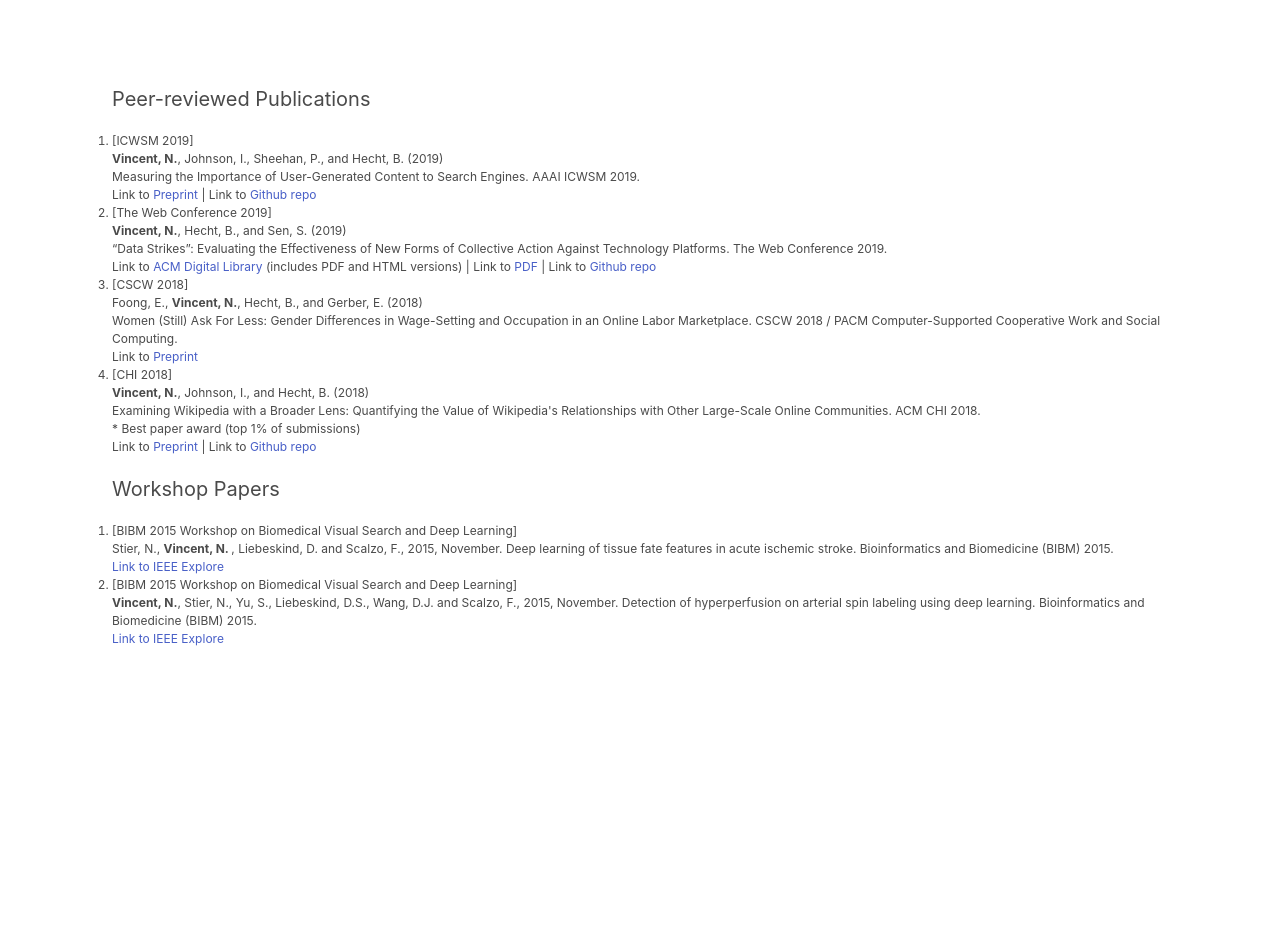
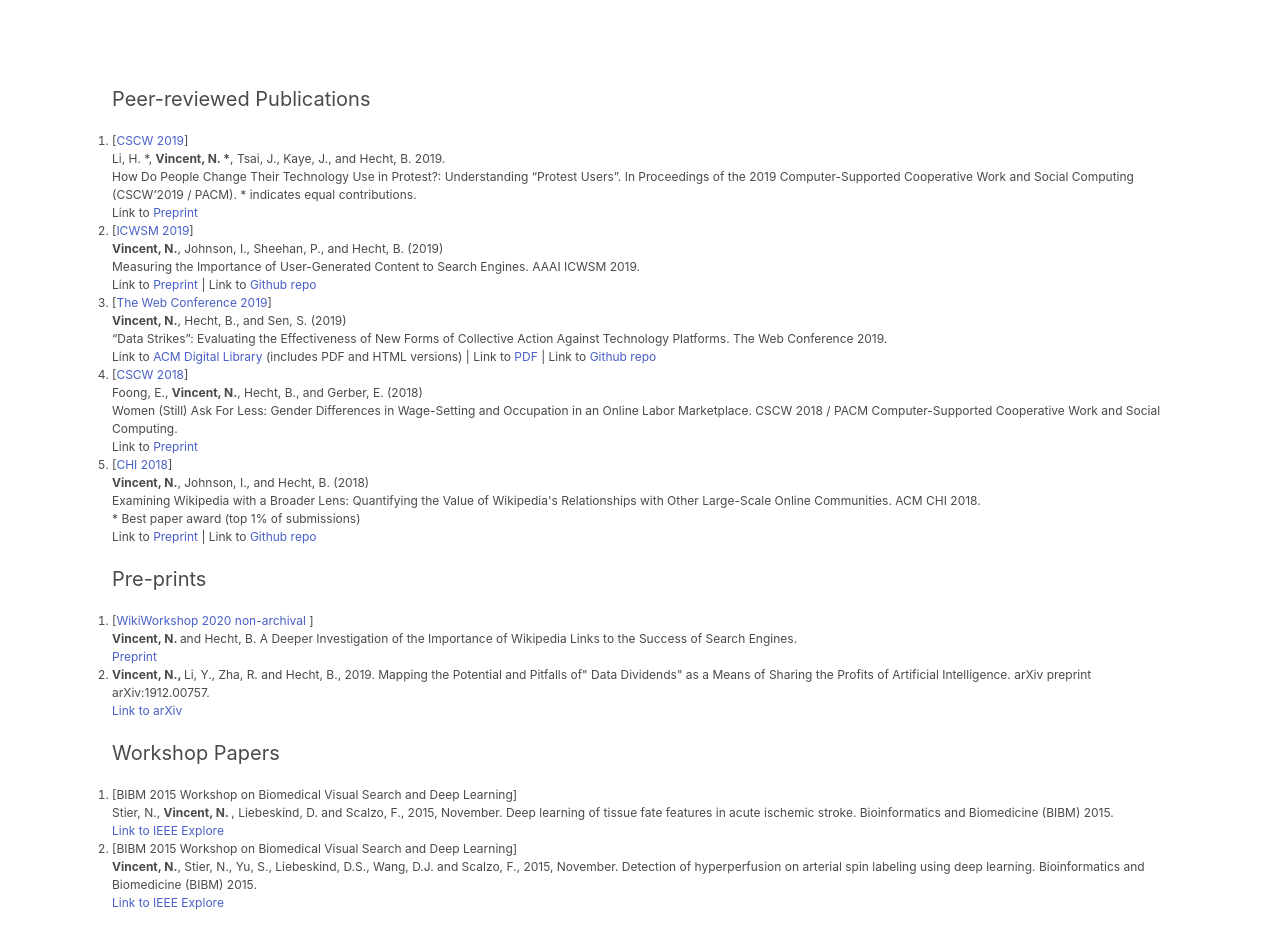
Before and after one commit to nickmvincent/nickvincent-personal-site, a Vue app: page /#/ in a window 1280 px wide. Shown: the part 340-1288 px from the top of the page. Before the commit the page ends 1048 px from the top, so only its background shows below. Built offline with nearby package versions, Linux system fonts and the light colour scheme.

Commit message:
update pubs

```diff
--- a/src/components/Hello.vue
+++ b/src/components/Hello.vue
@@ -12,7 +12,8 @@
             <p>
               <span class="subtitle is-bold">Nick Vincent</span>
             </p>
-            <p>3rd-year PhD student in the <a href="http://www.psagroup.org"> People, Space, and Algorithms Research Group
+            <p>3rd-year PhD student in the <a href="http://www.psagroup.org"> People, Space, and Algorithms Research
+                Group
               </a> led by <a href="http://www.brenthecht.com/">Dr. Brent Hecht </a> </p> <br>
             <p> Research focus: Studying the relationships between human-generated content and intelligent
               technologies to mitigate negative impacts of computing. </p> <br>
@@ -68,7 +69,21 @@
           <p class="is-size-5"> Peer-reviewed Publications</p> <br>
           <ol>
             <li>
-              <p>[ICWSM 2019]<br><b>Vincent, N.</b>, Johnson, I., Sheehan, P., and Hecht, B. (2019) <br> Measuring the
+              <p>[<a href="http://cscw.acm.org/2019/">CSCW 2019</a>] <br>
+                Li, H. *, <b>Vincent, N. *</b>, Tsai, J., Kaye, J., and Hecht, B. 2019. <br>
+                How Do People Change Their Technology Use in Protest?: Understanding “Protest Users”. In Proceedings of
+                the 2019 Computer-Supported Cooperative Work and Social Computing (CSCW’2019 / PACM). * indicates equal
+                contributions.
+              </p>
+              <p>
+                Link to
+                <a href="http://www.psagroup.org/static/publications/cscw2019_protest_nonuse_camera_ready.pdf"> Preprint
+                </a>
+              </p>
+            </li>
+            <li>
+              <p>[<a href="https://icwsm.org/2019/">ICWSM 2019</a>] <br><b>Vincent, N.</b>, Johnson, I., Sheehan, P.,
+                and Hecht, B. (2019) <br> Measuring the
                 Importance of User-Generated Content to Search Engines. AAAI ICWSM 2019.</p>
               <p>
                 Link to
@@ -79,11 +94,14 @@
               </p>
             </li>
             <li>
-              <p> [The Web Conference 2019] </p> <b>Vincent, N.</b>, Hecht, B., and Sen, S. (2019) <br> “Data Strikes”:
-              Evaluating the Effectiveness of New Forms of Collective Action Against Technology Platforms. The Web Conference 2019.
+              <p>[<a href="https://www2019.thewebconf.org/">The Web Conference 2019</a>] </p> <b>Vincent, N.</b>, Hecht,
+              B., and Sen, S. (2019) <br> “Data Strikes”:
+              Evaluating the Effectiveness of New Forms of Collective Action Against Technology Platforms. The Web
+              Conference 2019.
               <p>
                 Link to
-                <a href="https://dl.acm.org/citation.cfm?id=3313742"> ACM Digital Library </a> (includes PDF and HTML versions)
+                <a href="https://dl.acm.org/citation.cfm?id=3313742"> ACM Digital Library </a> (includes PDF and HTML
+                versions)
                 | Link to
                 <a href="/static/www2019_datastrike.pdf"> PDF </a>
                 | Link to
@@ -94,7 +112,8 @@
 
             </li>
             <li>
-              <p>[CSCW 2018]<br>Foong, E., <b>Vincent, N.</b>, Hecht, B., and Gerber, E. (2018) <br> Women (Still) Ask For
+              <p>[<a href="http://cscw.acm.org/2018/">CSCW 2018</a>] <br>Foong, E., <b>Vincent, N.</b>, Hecht, B., and
+                Gerber, E. (2018) <br> Women (Still) Ask For
                 Less: Gender Differences in Wage-Setting and Occupation in an Online Labor Marketplace. CSCW 2018 / PACM
                 Computer-Supported Cooperative Work and Social Computing.</p>
               <p>
@@ -103,8 +122,10 @@
               </p>
             </li>
             <li>
-              <p>[CHI 2018]<br> <b>Vincent, N.</b>, Johnson, I., and Hecht, B. (2018) <br> Examining Wikipedia with a Broader Lens:
-                Quantifying the Value of Wikipedia's Relationships with Other Large-Scale Online Communities. ACM CHI 2018.</p>
+              <p>[<a href="https://chi2018.acm.org/">CHI 2018</a>] <br> <b>Vincent, N.</b>, Johnson, I., and Hecht, B.
+                (2018) <br> Examining Wikipedia with a Broader Lens:
+                Quantifying the Value of Wikipedia's Relationships with Other Large-Scale Online Communities. ACM CHI
+                2018.</p>
               <p>* Best paper award (top 1% of submissions) </p>
               <p>
                 Link to
@@ -112,6 +133,22 @@
                 | Link to
                 <a href="https://github.com/nickmvincent/ugc-val-est">Github repo </a>
               </p>
+            </li>
+          </ol>
+
+          <br>
+          <p class="is-size-5">Pre-prints</p> <br>
+          <ol>
+            <li>
+              <p>[<a href="https://wikiworkshop.org/2020/">WikiWorkshop 2020 non-archival </a>]<br> <b> Vincent, N. </b> and Hecht, B. A Deeper Investigation of the Importance of Wikipedia Links to the Success of Search Engines. </p>
+              <a href="/static/WikiSerp2020.pdf"> Preprint </a>
+            </li>
+
+            <li>
+              <p><b>Vincent, N., </b> Li, Y., Zha, R. and Hecht, B., 2019.
+              Mapping the Potential and Pitfalls of" Data Dividends" as a Means of Sharing the Profits of Artificial Intelligence.
+              arXiv preprint arXiv:1912.00757.</p>
+              <a href="https://arxiv.org/abs/1912.00757">Link to arXiv </a>
             </li>
           </ol>
 
@@ -158,6 +195,7 @@
   .bordered-right {
     border-right: 2px solid #f1f1f1;
   }
+
   .bordered-bottom {
     border-bottom: 2px solid #f1f1f1;
   }
```
